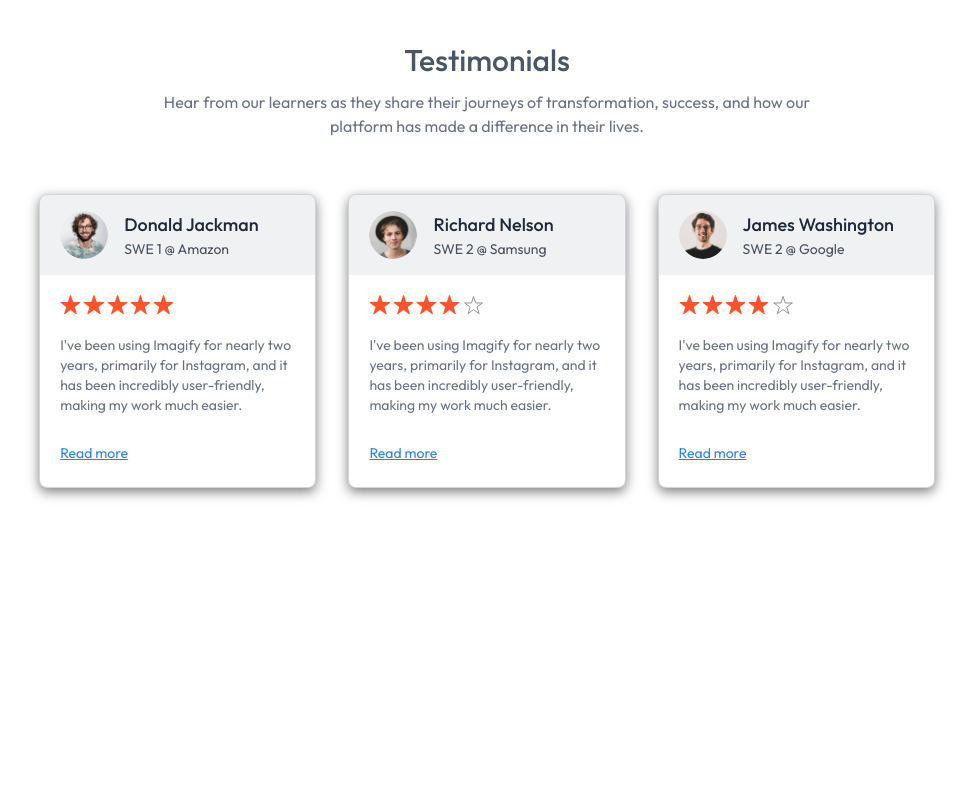
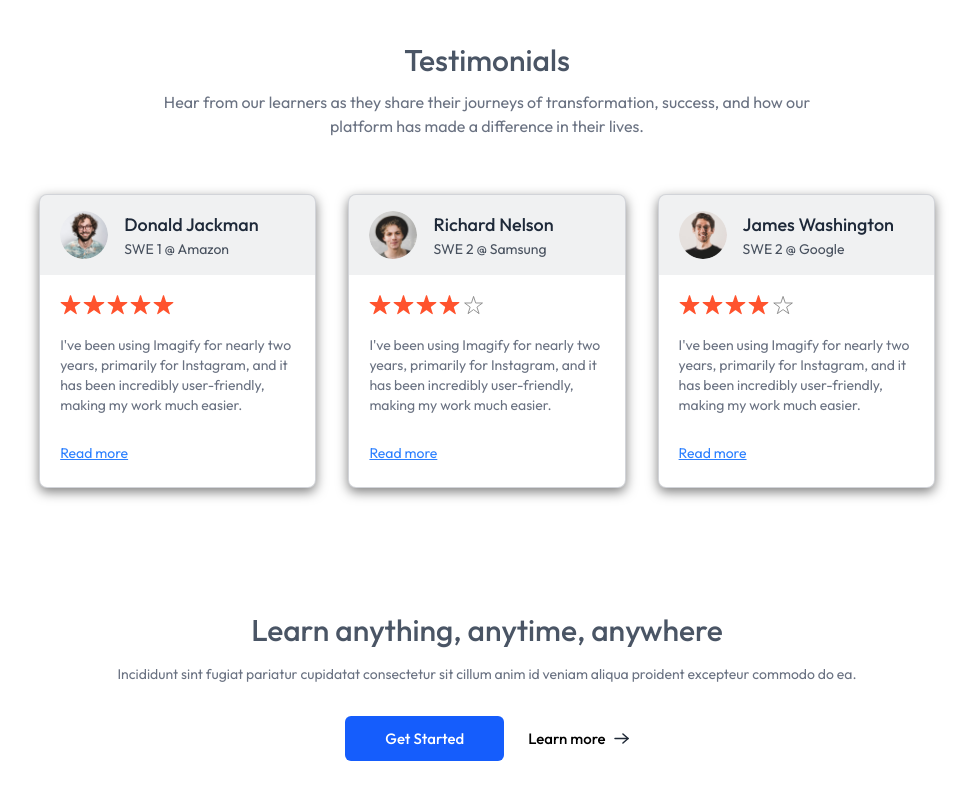
Before and after one commit to NiwanthaSanjula/LMS_Project, a React (Vite) app in the folder client/: page / in a window 1280 px wide. Shown: the part 1861-2661 px from the top of the page, without its empty margins (153-1126 px from the left). Before the commit the page ends 2405 px from the top, so only its background shows below. Built offline with nearby package versions, Linux system fonts and the light colour scheme; no server answers.

Commit message:
Create Call to Action section in Home page

```diff
--- a/client/src/components/student/CallToAction.jsx
+++ b/client/src/components/student/CallToAction.jsx
@@ -1,9 +1,28 @@
 import React from 'react'
+import { assets } from '../../assets/assets'
 
 const CallToAction = () => {
   return (
-    <div>
-      <h1>CTA</h1>
+    <div className='flex flex-col items-center gap-4 pt-10 pb-24 px-8 md:px-0'>
+      <h1 className='text-xl md:text-3xl font-medium text-gray-600'>Learn anything, anytime, anywhere</h1>
+
+      <p className='text-gray-500 sm:text-sm'>Incididunt  sint fugiat pariatur cupidatat consectetur sit cillum anim id veniam
+         aliqua proident excepteur commodo do ea.
+      </p>
+
+      <div className='flex items-center font-medium gap-6 mt-4'>
+        <button
+          className='bg-blue-600 px-10 py-3 rounded-md text-white hover:bg-blue-500 transition-all duration-200 cursor-pointer'
+        >
+          Get Started
+        </button>
+
+        <button className='flex items-center gap-2'>
+          Learn more
+          <img src={assets.arrow_icon} alt="arrow-icon"/>
+        </button>
+
+      </div>
     </div>
   )
 }
--- a/client/src/pages/student/Home.jsx
+++ b/client/src/pages/student/Home.jsx
@@ -3,6 +3,7 @@ import Hero from '../../components/student/Hero'
 import Companies from '../../components/student/Companies'
 import CoursesSection from '../../components/student/CoursesSection'
 import Testimonials from '../../components/student/Testimonials'
+import CallToAction from '../../components/student/CallToAction'
 
 const Home = () => {
   return (
@@ -11,6 +12,8 @@ const Home = () => {
       <Companies/>
       <CoursesSection/>
       <Testimonials/>
+      <CallToAction/>
+
     </div>
   )
 }
```
